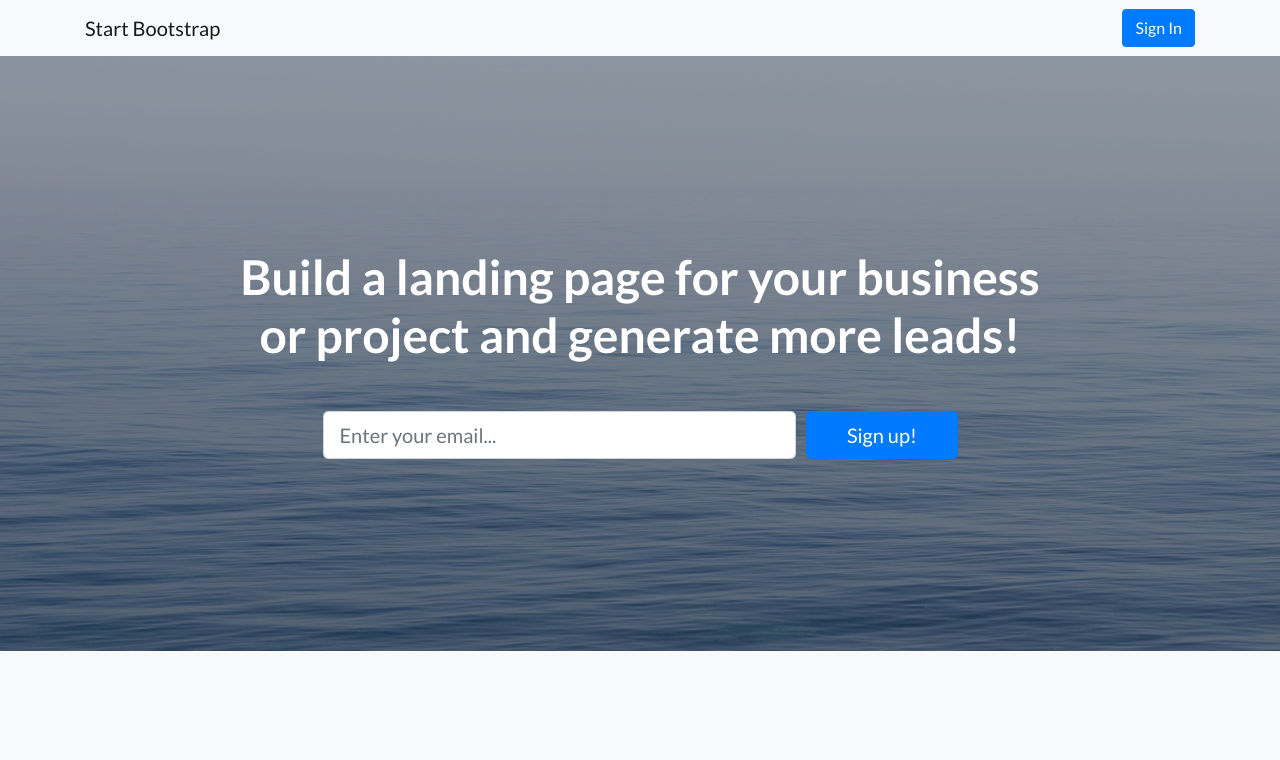
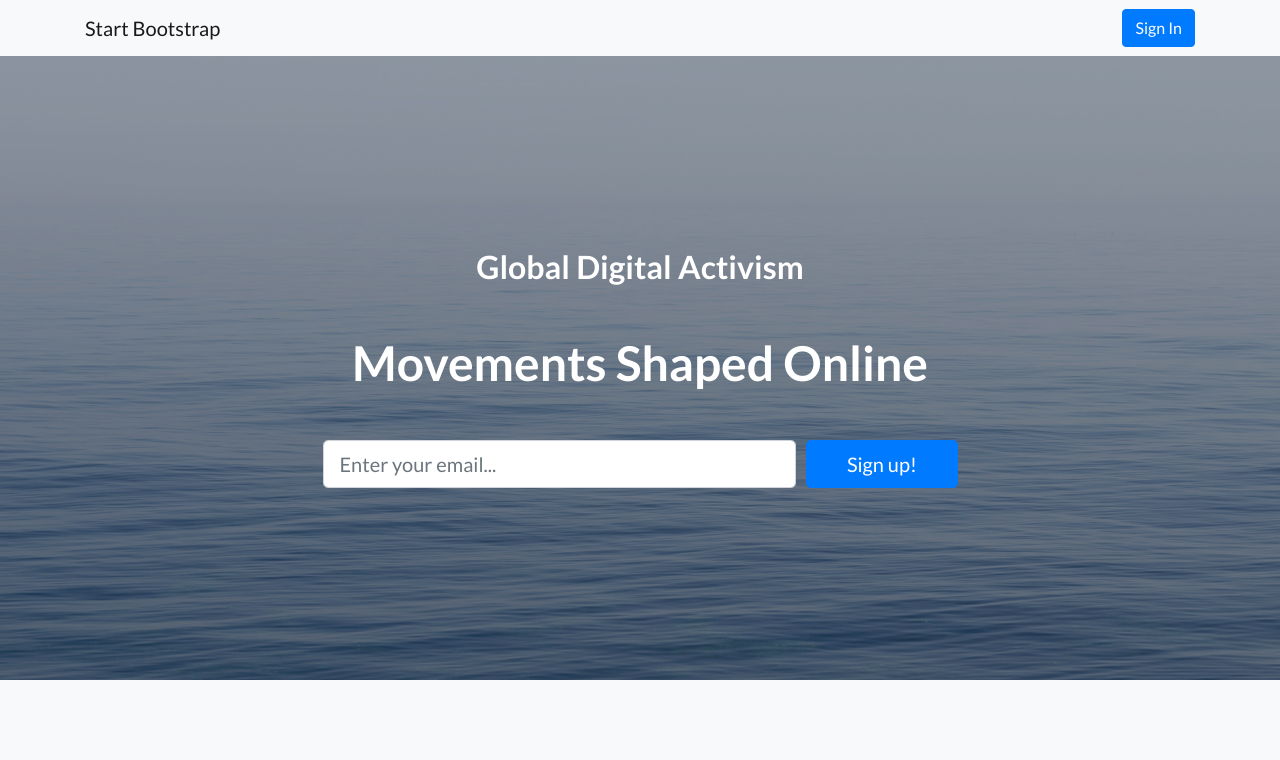
Before and after one commit to pamkent/finalactivism, a website: page index.html in a window 1280 px wide. Shown: the top 760 px of the page. Drawn offline with Linux system fonts and the light colour scheme.

Commit message:
first commit

```diff
--- a/index.html
+++ b/index.html
@@ -39,7 +39,9 @@
     <div class="container">
       <div class="row">
         <div class="col-xl-9 mx-auto">
-          <h1 class="mb-5">Build a landing page for your business or project and generate more leads!</h1>
+          <h2 class="mb-5">Global Digital Activism</h2>
+          <h1 class="mb-5">Movements Shaped Online</h1>
+          </h1>
         </div>
         <div class="col-md-10 col-lg-8 col-xl-7 mx-auto">
           <form>
```
